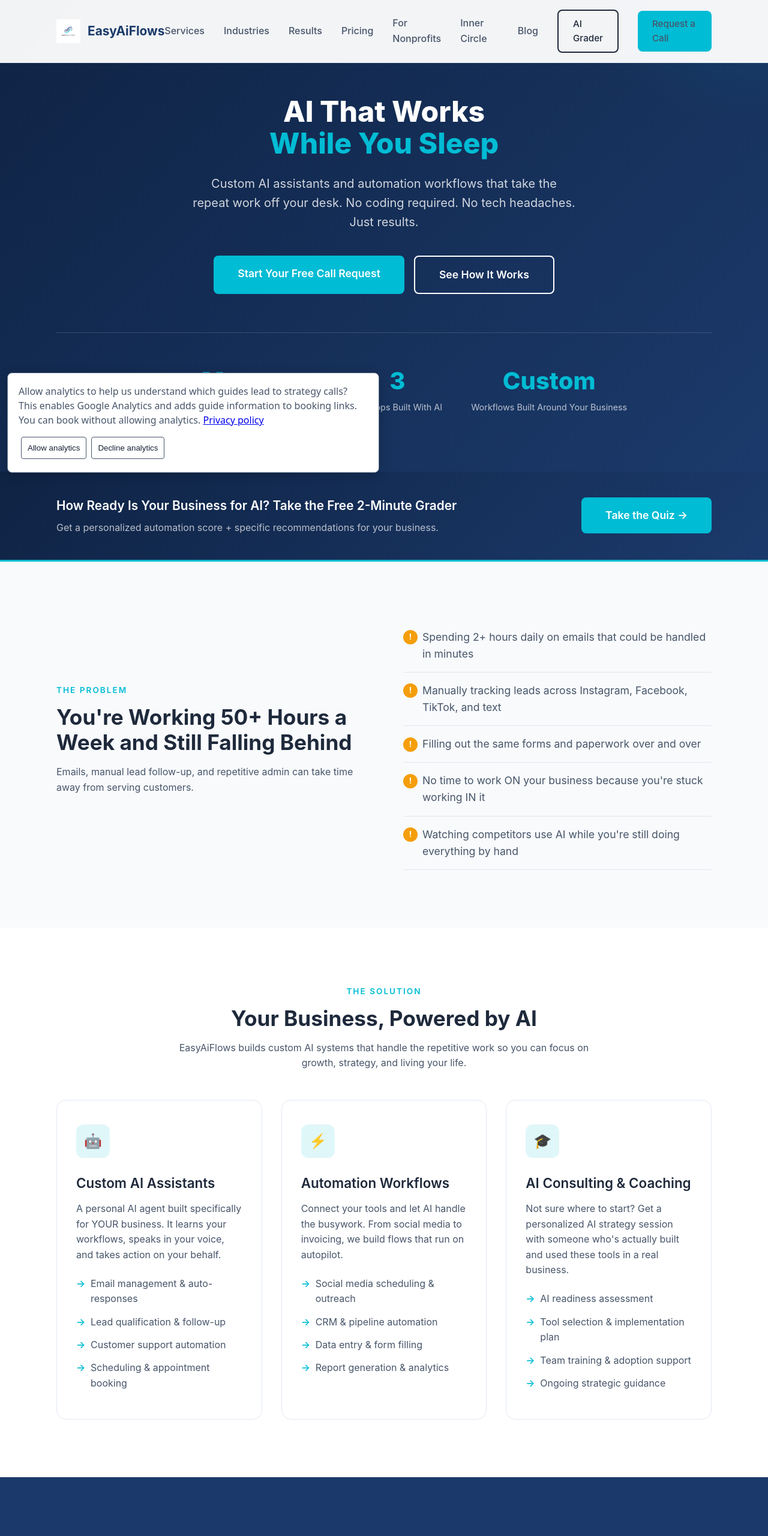
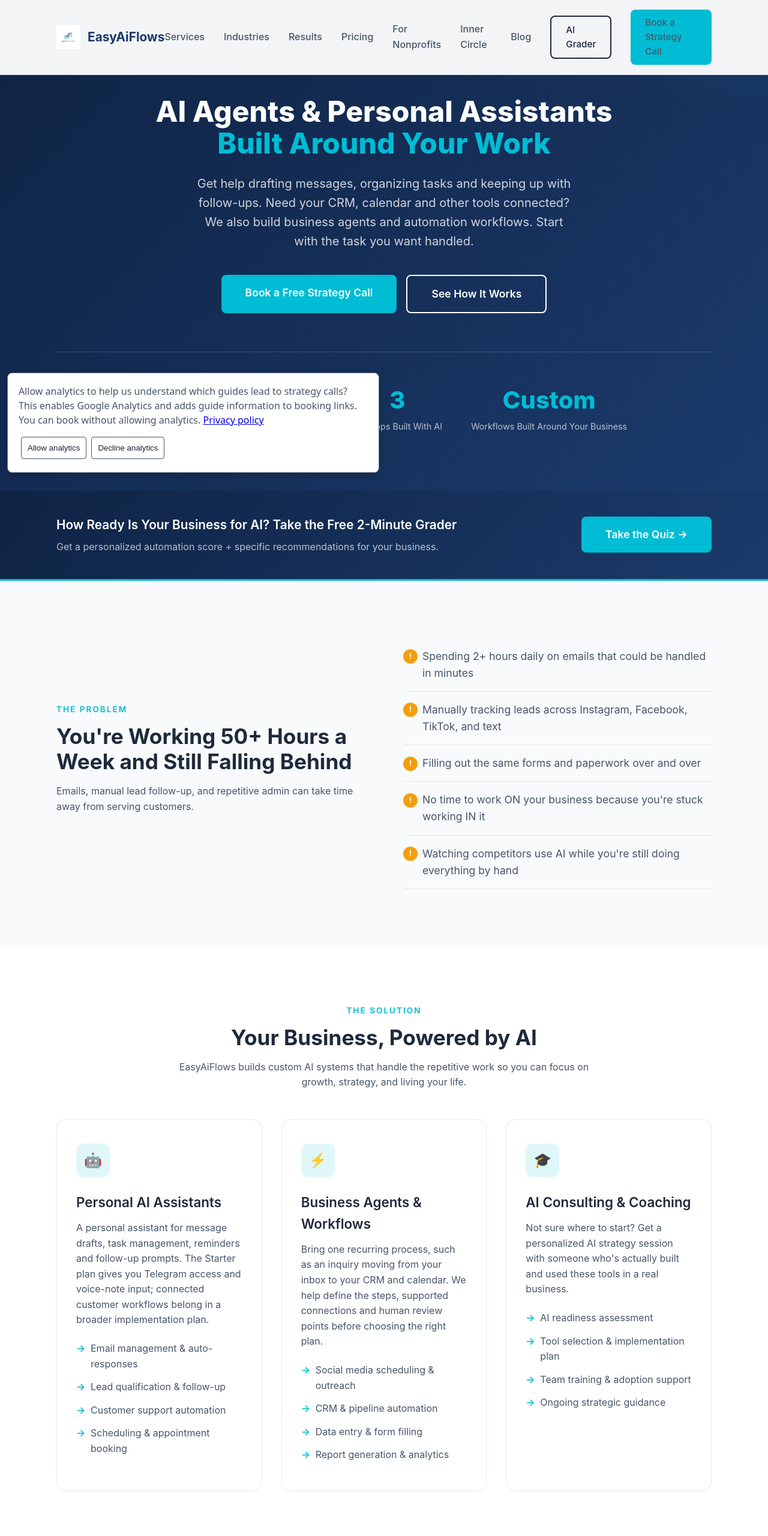
Before and after one commit to Ronnie-Nutrition/easyaiflows-site, a plain HTML site: page index.html in a window 1280 px wide. Shown: the top 2560 px of the page at 60% size. Drawn offline with Linux system fonts and the light colour scheme.

Commit message:
Clarify agent and personal-assistant offers and booking paths

```diff
--- a/index.html
+++ b/index.html
@@ -89,7 +89,7 @@
         <a href="/inner-circle/">Inner Circle</a>
         <a href="/blog/">Blog</a>
         <a href="/grader" class="btn btn-outline" style="border-color:var(--electric);color:var(--electric)">AI Grader</a>
-        <a href="https://api.leadconnectorhq.com/widget/form/PQwWIbbL5y2v0pBMn3Oe" class="btn btn-primary" target="_blank">Request a Call</a>
+        <a href="https://api.leadconnectorhq.com/widget/bookings/easyaiflows-ai-strategy-call" class="btn btn-primary" target="_blank">Book a Strategy Call</a>
       </div>
     </div>
   </nav>
@@ -97,10 +97,10 @@
   <!-- ── Hero ── -->
   <section class="hero">
     <div class="container">
-      <h1>AI That Works<br><span>While You Sleep</span></h1>
-      <p>Custom AI assistants and automation workflows that take the repeat work off your desk. No coding required. No tech headaches. Just results.</p>
+      <h1>AI Agents &amp; Personal Assistants<br><span>Built Around Your Work</span></h1>
+      <p>Get help drafting messages, organizing tasks and keeping up with follow-ups. Need your CRM, calendar and other tools connected? We also build business agents and automation workflows. Start with the task you want handled.</p>
       <div class="hero-buttons">
-        <a href="https://api.leadconnectorhq.com/widget/form/PQwWIbbL5y2v0pBMn3Oe" class="btn btn-primary" target="_blank">Start Your Free Call Request</a>
+        <a href="https://api.leadconnectorhq.com/widget/bookings/easyaiflows-ai-strategy-call" class="btn btn-primary" target="_blank">Book a Free Strategy Call</a>
         <a href="#services" class="btn btn-outline">See How It Works</a>
       </div>
       <div class="hero-stats">
@@ -166,8 +166,8 @@
       <div class="solution-cards">
         <div class="solution-card">
           <div class="solution-icon">&#129302;</div>
-          <h3>Custom AI Assistants</h3>
-          <p>A personal AI agent built specifically for YOUR business. It learns your workflows, speaks in your voice, and takes action on your behalf.</p>
+          <h3>Personal AI Assistants</h3>
+          <p>A personal assistant for message drafts, task management, reminders and follow-up prompts. The Starter plan gives you Telegram access and voice-note input; connected customer workflows belong in a broader implementation plan.</p>
           <ul>
             <li>Email management &amp; auto-responses</li>
             <li>Lead qualification &amp; follow-up</li>
@@ -177,8 +177,8 @@
         </div>
         <div class="solution-card">
           <div class="solution-icon">&#9889;</div>
-          <h3>Automation Workflows</h3>
-          <p>Connect your tools and let AI handle the busywork. From social media to invoicing, we build flows that run on autopilot.</p>
+          <h3>Business Agents &amp; Workflows</h3>
+          <p>Bring one recurring process, such as an inquiry moving from your inbox to your CRM and calendar. We help define the steps, supported connections and human review points before choosing the right plan.</p>
           <ul>
             <li>Social media scheduling &amp; outreach</li>
             <li>CRM &amp; pipeline automation</li>
@@ -200,6 +200,12 @@
       </div>
     </div>
   </section>
+
+  <section class="solution"><div class="container" style="max-width:800px">
+    <h2>Start with one task you want off your plate</h2>
+    <p>Bring an example, the tools you already use and what a successful result would look like. On the free 15-minute strategy call, we will discuss whether personal-assistant support or a connected business workflow fits your needs.</p>
+    <p><a href="/pricing">Compare the existing plans and included support</a>, or <a href="https://api.leadconnectorhq.com/widget/bookings/easyaiflows-ai-strategy-call">book your AI strategy call</a>.</p>
+  </div></section>
 
   <!-- ── Proof ── -->
   <section class="proof" id="proof">
@@ -252,7 +258,7 @@
         <!-- Starter -->
         <div class="pricing-card">
           <div class="pricing-tier">Starter</div>
-          <h3>For solopreneurs getting started</h3>
+          <h3>Personal assistance for your daily work</h3>
           <div class="pricing-price">$97<span>/mo</span></div>
           <ul class="pricing-features">
             <li>1 Custom AI Assistant</li>
@@ -270,7 +276,7 @@
         <div class="pricing-card featured">
           <div class="pricing-badge">Most Popular</div>
           <div class="pricing-tier">Professional</div>
-          <h3>For growing businesses</h3>
+          <h3>Connected agents for business workflows</h3>
           <div class="pricing-price">$397<span>/mo</span></div>
           <ul class="pricing-features">
             <li>Everything in Starter</li>
@@ -282,7 +288,7 @@
             <li>Email + Slack support (24hr)</li>
             <li>Monthly performance reporting</li>
           </ul>
-          <a href="https://api.leadconnectorhq.com/widget/form/PQwWIbbL5y2v0pBMn3Oe" class="btn btn-primary" target="_blank">Request a Call</a>
+          <a href="https://api.leadconnectorhq.com/widget/bookings/easyaiflows-ai-strategy-call" class="btn btn-primary" target="_blank">Book a Strategy Call</a>
         </div>
 
         <!-- Enterprise -->
@@ -300,7 +306,7 @@
             <li>Custom dashboards &amp; reporting</li>
             <li>Dedicated success manager</li>
           </ul>
-          <a href="https://api.leadconnectorhq.com/widget/form/PQwWIbbL5y2v0pBMn3Oe" class="btn btn-secondary" target="_blank">Request a Call</a>
+          <a href="https://api.leadconnectorhq.com/widget/bookings/easyaiflows-ai-strategy-call" class="btn btn-secondary" target="_blank">Book a Strategy Call</a>
         </div>
       </div>
       <p style="text-align:center; margin-top:2rem; color:var(--gray-400); font-size:0.9rem;">Save about 15% with an annual commitment. All plans include a 30-day satisfaction guarantee.</p>
@@ -344,6 +350,12 @@
     </div>
   </section>
 
+  <section class="solution"><div class="container" style="max-width:800px">
+    <h2>Start with one task you want off your plate</h2>
+    <p>Bring an example, the tools you already use and what a successful result would look like. On the free 15-minute strategy call, we will discuss whether personal-assistant support or a connected business workflow fits your needs.</p>
+    <p><a href="/pricing">Compare the existing plans and included support</a>, or <a href="https://api.leadconnectorhq.com/widget/bookings/easyaiflows-ai-strategy-call">book your AI strategy call</a>.</p>
+  </div></section>
+
   <!-- ── Proof ── -->
   <section class="testimonials">
     <div class="container">
@@ -364,7 +376,7 @@
       <h2>Ready to Get Your Time Back?</h2>
       <p>Book a free 15-minute strategy call. We'll look at your business, identify where AI can save you the most time, and map out a plan. No pressure, no pitch.</p>
       <div class="cta-buttons">
-        <a href="https://api.leadconnectorhq.com/widget/form/PQwWIbbL5y2v0pBMn3Oe" class="btn btn-primary" target="_blank" style="font-size:1.2rem; padding:1.2rem 3rem;">Start Your Free Call Request</a>
+        <a href="https://api.leadconnectorhq.com/widget/bookings/easyaiflows-ai-strategy-call" class="btn btn-primary" target="_blank" style="font-size:1.2rem; padding:1.2rem 3rem;">Book a Free Strategy Call</a>
         <a href="https://azteampossibility.gumroad.com/l/vhldm" class="btn btn-outline" target="_blank" style="font-size:1rem; padding:1rem 2rem;">Or Grab the Free Guide</a>
       </div>
     </div>
@@ -387,7 +399,7 @@
             <li><a href="/inner-circle/">Builders' Inner Circle</a></li>
             <li><a href="/operator-kit/">Operator Kit</a></li>
             <li><a href="/blog/">Blog</a></li>
-            <li><a href="https://api.leadconnectorhq.com/widget/form/PQwWIbbL5y2v0pBMn3Oe" target="_blank">Request a Call</a></li>
+            <li><a href="https://api.leadconnectorhq.com/widget/bookings/easyaiflows-ai-strategy-call" target="_blank">Book a Strategy Call</a></li>
             <li><a href="nonprofit.html">501(c)(3) Formation</a></li>
           </ul>
         </div>
```
Also changed, not shown: pricing.html (+9 -9 lines).
